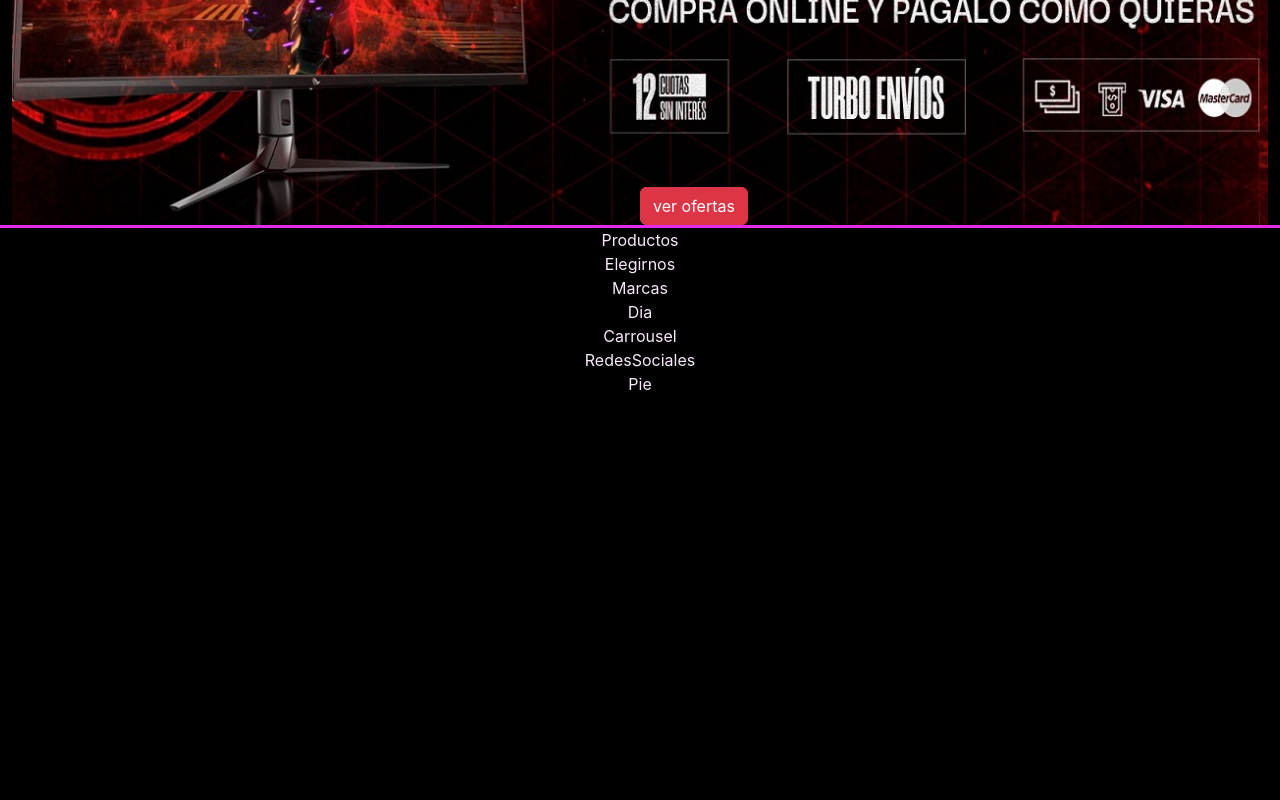
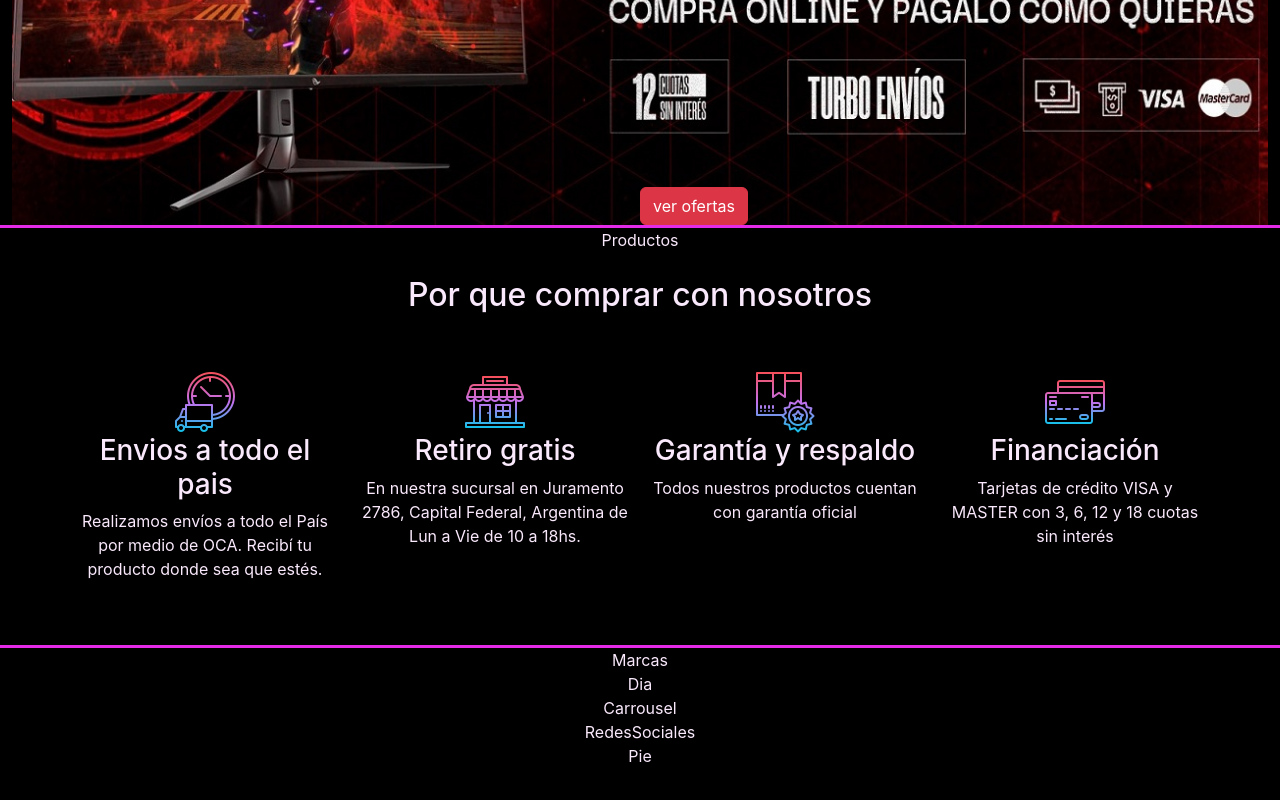
Before and after one commit to ema1117/grupo3-fs0323s, a React (Vite) app in the folder allgamer/: page / in a window 1280 px wide. Shown: the part 416-1216 px from the top of the page. Built offline with nearby package versions, Linux system fonts and the light colour scheme.

Commit message:
elegirnos

```diff
--- a/allgamer/src/componentes/Elegirnos/Elegirnos.jsx
+++ b/allgamer/src/componentes/Elegirnos/Elegirnos.jsx
@@ -1,9 +1,42 @@
 import React from 'react'
-
+import './elegirnos.css'
 const Elegirnos = () => {
   return (
-    <div>Elegirnos</div>
-  )
+    <section className='container-fluid bg-black gap-5 elegir'>
+      <div className='row m-4'>
+        <div className='col'>
+          <h2>Por que comprar con nosotros</h2>
+        </div>
+      </div>
+      <div className='row d-flex m-5'>
+        <div className='col-6 col-md-3'>
+          <img src="../../src/assets/img/seguimiento-del-tiempo.png" alt="envios" />
+          <h3>Envios a todo el pais</h3>
+          <p>Realizamos envíos a todo el País por medio de OCA. Recibí tu producto donde sea que estés.</p>
+        </div>
+        <div className='col-6 col-md-3'>
+          <img src="../../src/assets/img/shop.png" alt="shop" />
+          <h3>Retiro gratis</h3>
+          <p>En nuestra sucursal en Juramento 2786, Capital Federal, Argentina de Lun a Vie de 10 a 18hs.</p>
+        </div>
+        <div className='col-6 col-md-3'>
+          <img src="../../src/assets/img/producto.png" alt="producto" />
+          <h3>Garantía y respaldo</h3>
+          <p>Todos nuestros productos cuentan con garantía oficial</p>
+        </div>
+        <div className='col-6 col-md-3'>
+          <img src="../../src/assets/img/credit-cards.png" alt="credit-card" />
+          <h3>Financiación</h3>
+          <p>Tarjetas de crédito VISA y MASTER con 3, 6, 12 y 18 cuotas sin interés</p>
+        </div>
+
+      </div>
+
+
+    </section>
+
+
+    )
 }
 
 export default Elegirnos
--- /dev/null
+++ b/allgamer/src/componentes/Elegirnos/elegirnos.css
@@ -0,0 +1,3 @@
+.elegir{
+    border-bottom: 3px solid #E42CE8;
+}
```
